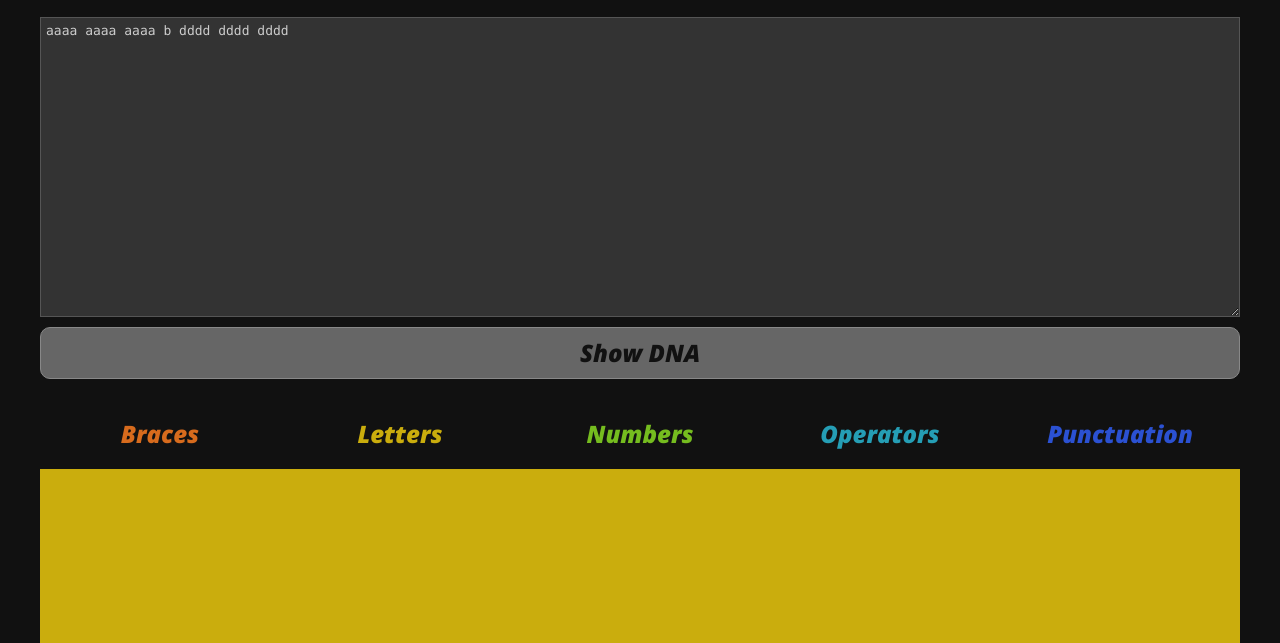
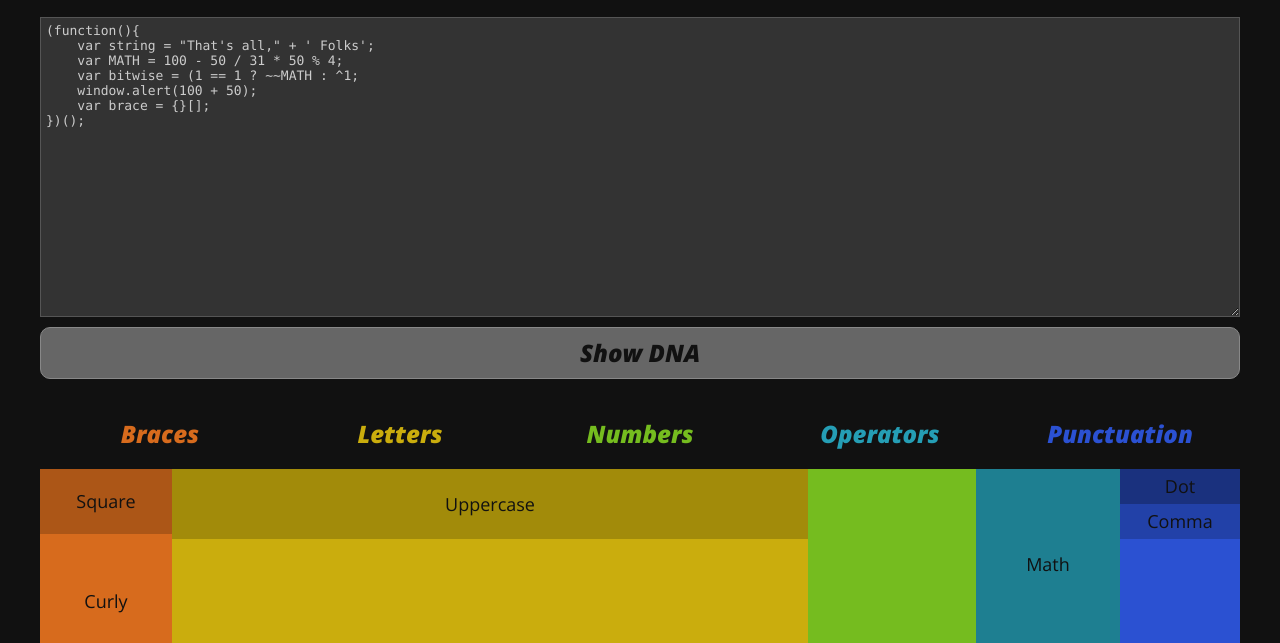
Before and after one commit to timrwood/dna, a plain HTML site: page index.html in a window 1280 px wide. Shown: the part 145-788 px from the top of the page. Drawn offline with nearby package versions, Linux system fonts and the light colour scheme.

Commit message:
Changing default message

```diff
--- a/index.html
+++ b/index.html
@@ -8,7 +8,13 @@
   <body>
     <h1 id="title">Javascript DNA</h1>
     <div id="input-wrap">
-      <textarea id="input">aaaa aaaa aaaa b dddd dddd dddd</textarea>
+      <textarea id="input">(function(){
+    var string = "That's all," + ' Folks';
+    var MATH = 100 - 50 / 31 * 50 % 4;
+    var bitwise = (1 == 1 ? ~~MATH : ^1;
+    window.alert(100 + 50);
+    var brace = {}[];
+})();</textarea>
     </div>
     <a id="trigger" href="#">Show DNA</a>
     <div id="labels">
```
